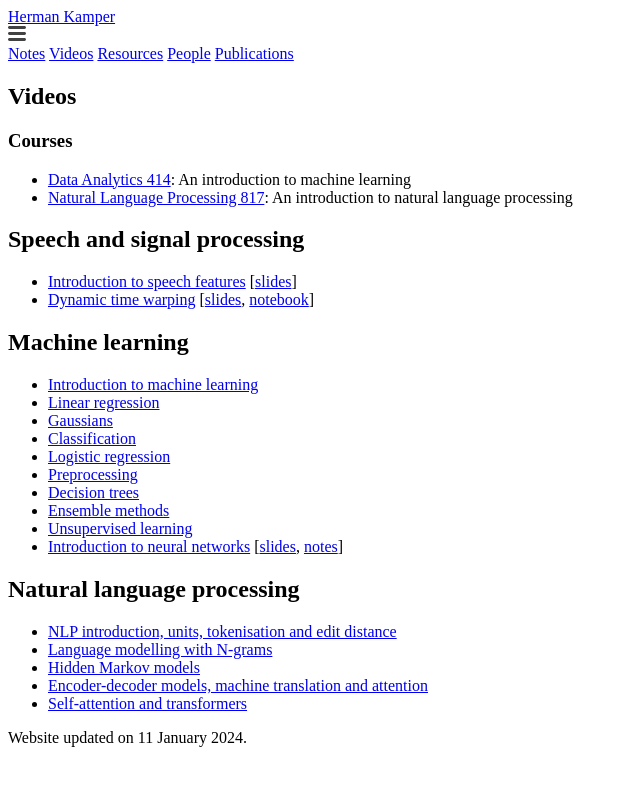
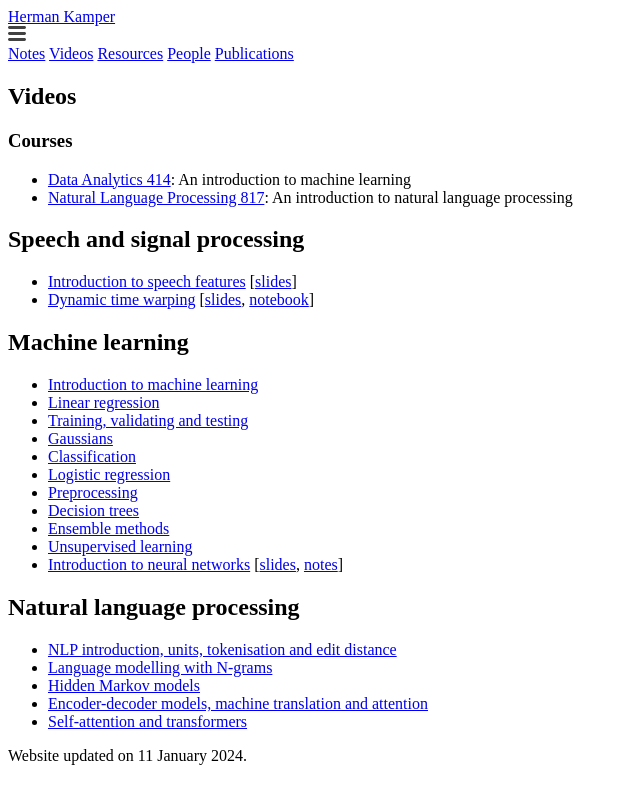
Before and after one commit to kamperh/kamperh.github.io, a Jekyll site: the page built from videos.md, in a window 1280 px wide. Shown: the top 804 px of the page, without its empty margins (0-640 px from the left). Built offline with Jekyll 4.4.1, drawn with Linux system fonts in a browser that asks for light colours; a style sheet for code colours, icons or effects is not loaded.

Commit message:
Update videos.md

```diff
--- a/videos.md
+++ b/videos.md
@@ -27,6 +27,7 @@ order: 2
 
 - [Introduction to machine learning](https://www.youtube.com/playlist?list=PLmZlBIcArwhM_7t4ZzxXAs1PWaLqcPusG)
 - [Linear regression](https://www.youtube.com/playlist?list=PLmZlBIcArwhNd_sWiz6f1-NHc3lg3k7PF)
+- [Training, validating and testing](https://youtu.be/aXRDdjK-hI4)
 - [Gaussians](https://www.youtube.com/playlist?list=PLmZlBIcArwhPnCzcSUU5mF90aU_dMSnZ2)
 - [Classification](https://www.youtube.com/playlist?list=PLmZlBIcArwhMiJk7vCghuHGOGXXjC4n6b)
 - [Logistic regression](https://www.youtube.com/playlist?list=PLmZlBIcArwhOr0ysO1Hg4Wfoww0dZnHz4)
```
